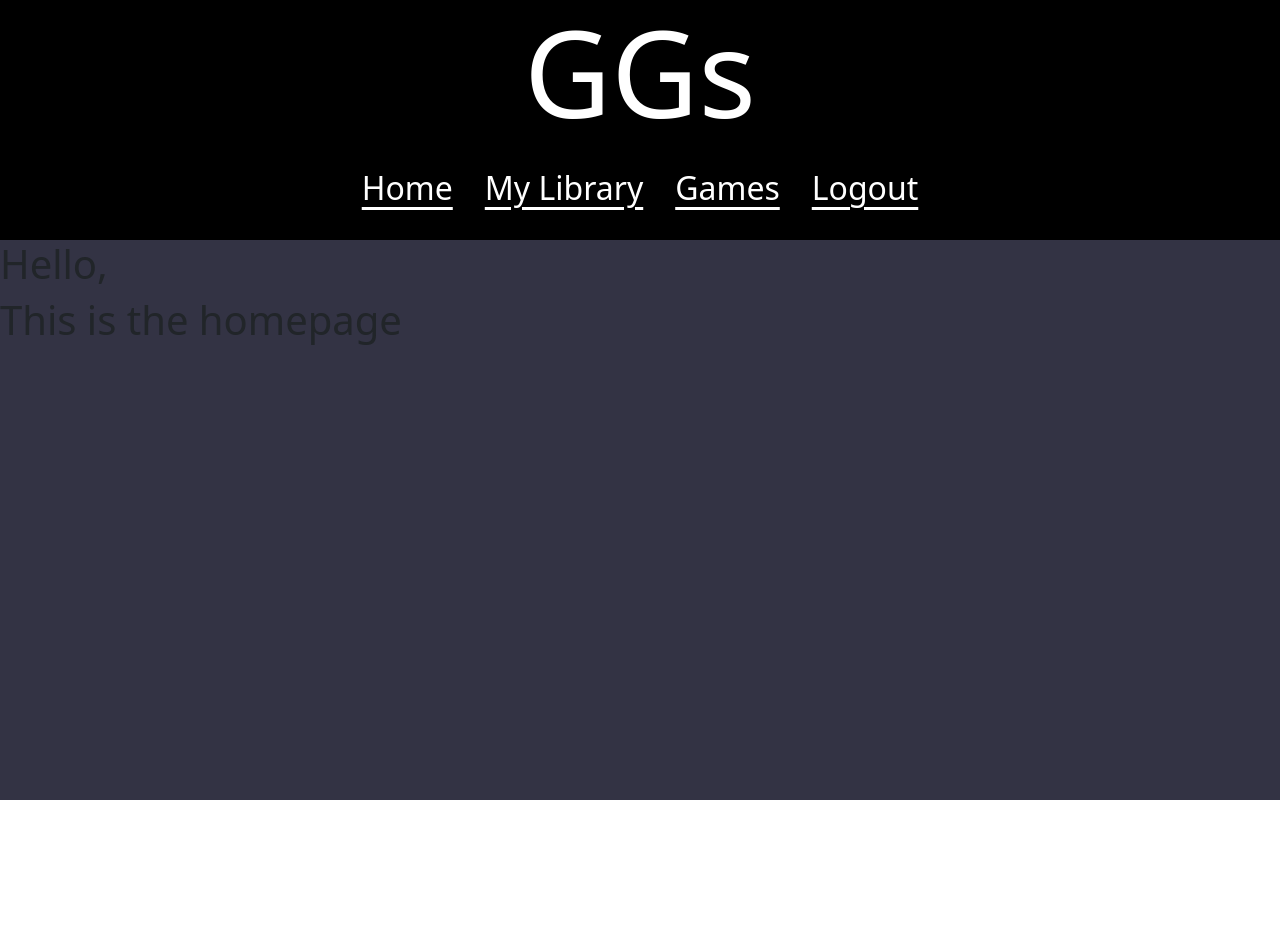
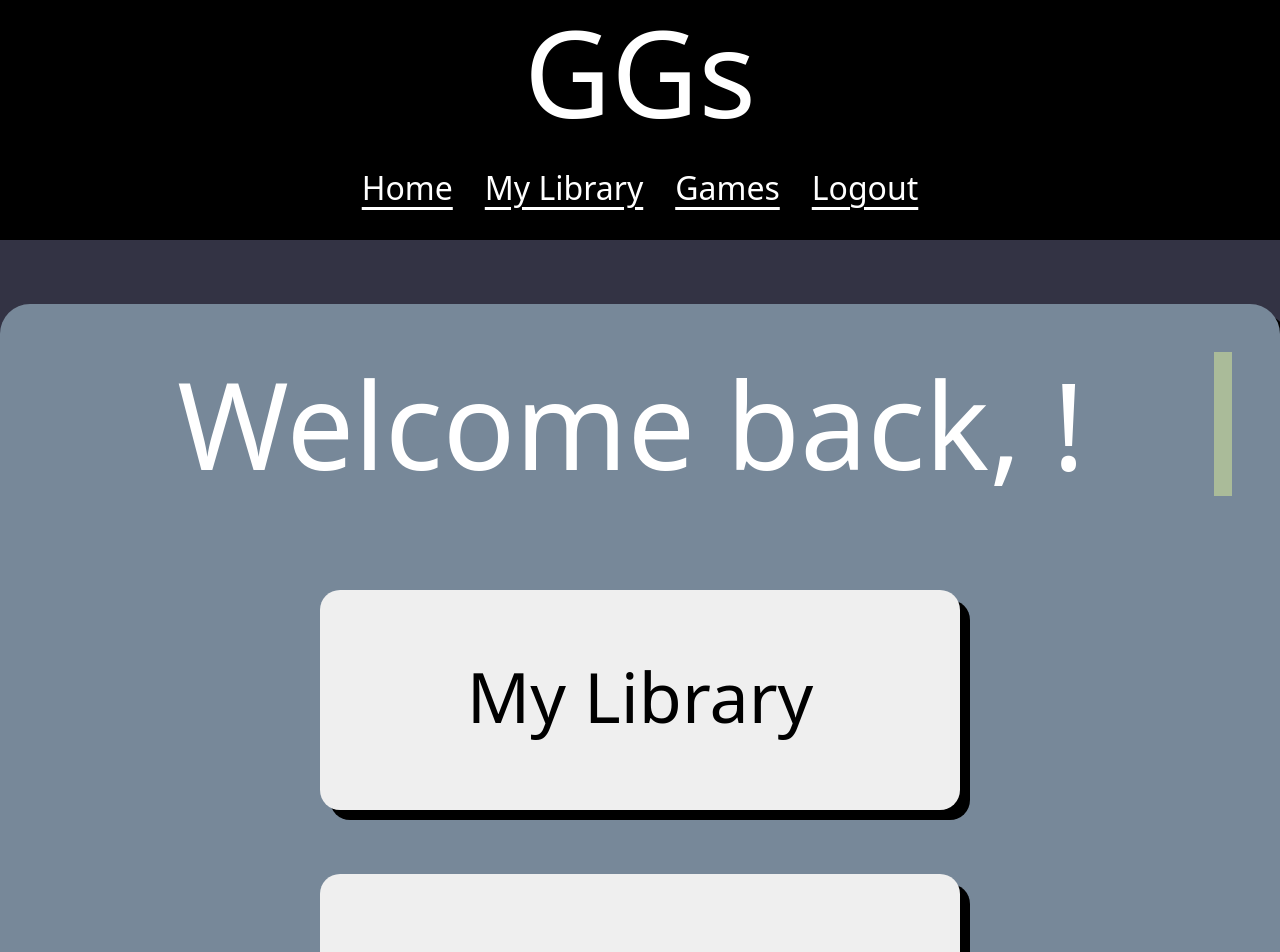
Before and after one commit to brian-walvoord/GGs, a React (Create React App) app in the folder frontend/: page /home in a window 1280 px wide. Shown: the top 952 px of the page. Before the commit the page ends 800 px from the top, so only its background shows below. Built offline with nearby package versions, Linux system fonts and the light colour scheme; no server answers.

Commit message:
style: added animation styling

```diff
--- a/frontend/src/components/Games.jsx
+++ b/frontend/src/components/Games.jsx
@@ -31,6 +31,9 @@ const Games = (props) => {
 
   return (
     <>
+      <div className="games-title-container">
+        <h1 className="games-title">Search Games</h1>
+      </div>
       <div className="search-bar">
         <input
           className="game-input-field"
--- a/frontend/src/components/Homepage.jsx
+++ b/frontend/src/components/Homepage.jsx
@@ -1,4 +1,6 @@
 import { useEffect } from "react";
+import { Link } from "react-router-dom";
+import "../sass/pages/Homepage.scss";
 
 const Homepage = (props) => {
   const {
@@ -15,10 +17,17 @@ const Homepage = (props) => {
   }, [])
 
   return (
-    <>
-      <h1>Hello, {user ? user[0].first_name + " " + user[0].last_name : null}</h1>
-      <h1>This is the homepage</h1>
-    </>
+    <div className="welcome-container">
+      <h1 className="welcome-txt">Welcome back, {user ? user[0].first_name + " " + user[0].last_name : null}!</h1>
+      <div className="welcome-btn-container">
+        <Link to="/library" style={{textDecoration: 'none'}}><div className="welcome-btn">
+          <h1 className="welcome-btn-txt">My Library</h1>
+        </div></Link>
+        <Link to="/games" style={{textDecoration: 'none'}}><div className="welcome-btn">
+          <h1 className="welcome-btn-txt">Search Games</h1>
+        </div></Link>
+      </div>
+    </div>
   )
 }
 
--- a/frontend/src/components/Library.jsx
+++ b/frontend/src/components/Library.jsx
@@ -25,7 +25,9 @@ const Library = (props) => {
 
   return (
     <>
-    <h1 className="library-title">My Library</h1>
+      <div className="library-title-container">
+        <h1 className="library-title">My Library</h1>
+      </div>
       <div className="library-container">
         {library ? library.map(game => <h2 onClick={() => {
           setLibraryPopup(true)
--- a/frontend/src/sass/layout/Header.scss
+++ b/frontend/src/sass/layout/Header.scss
@@ -23,7 +23,7 @@
 
 .header-user-container {
   position: absolute;
-  background-color: v.$black;
+  background-color: transparent;
   right: 20px;
   top: 8.2rem;
   z-index: 1
--- a/frontend/src/sass/pages/Games.scss
+++ b/frontend/src/sass/pages/Games.scss
@@ -1,5 +1,9 @@
 @use "../utilities/variables" as v;
 
+@keyframes typing {
+  from { width: 0 }
+  to { width: 100% }
+}
 
 .game-input-field {
   width: 50%;
@@ -47,3 +51,24 @@
   font-style:italic;
   color: v.$white;
 }
+
+.games-title-container {
+  color: v.$white;
+  text-align: center;
+  margin: 4rem auto 4rem;
+  padding: 1rem 3rem 2rem 3rem;
+  width: fit-content;
+  background-color: v.$secondary-color;
+  border-radius: 30px;
+  box-shadow: 10px 10px v.$black;
+}
+
+.games-title {
+  display: inline-block;
+  animation: typing .85s steps(12, end) forwards;
+  overflow: hidden;
+  border-right: .15em solid v.$accent-color;
+  white-space: nowrap;
+  width: 0;
+  font-size: 130px;
+}
--- a/frontend/src/sass/pages/Homepage.scss
+++ b/frontend/src/sass/pages/Homepage.scss
@@ -0,0 +1,63 @@
+@use "../utilities/variables" as v;
+
+@keyframes typing {
+  from { width: 0 }
+  to { width: 100% }
+}
+
+.welcome-container {
+  margin: 4rem auto 4rem;
+  padding: 1rem 3rem 2rem 3rem;
+  text-align: center;
+  width: fit-content;
+  background-color: v.$secondary-color;
+  border-radius: 30px;
+  box-shadow: 10px 10px v.$black;
+}
+
+.welcome-txt {
+  display: inline-block;
+  text-align: center;
+  color: v.$white;
+  font-size: 120px;
+  margin-top: 2rem;
+  animation: typing 1.5s steps(20, end) forwards;
+  overflow: hidden;
+  border-right: .15em solid v.$accent-color;
+  white-space: nowrap;
+  width: 0;
+}
+
+.welcome-btn-container {
+  display: flex;
+  flex-wrap: wrap;
+  justify-content: center;
+  margin-top: 5rem;
+}
+
+.welcome-btn {
+  background-color: v.$neutral-color;
+  margin: 0 2rem 4rem;
+  width: 40rem;
+  flex-wrap:wrap;
+  text-align: center;
+  padding: 4rem 0;
+  border-radius: 20px;
+  box-shadow: 10px 10px v.$black;
+  cursor: pointer;
+  &:active {
+    box-shadow: none;
+    transform: translateY(10px) translateX(10px);
+  }
+  &:hover {
+    background-color: v.$primary-color;
+    .welcome-btn-txt {
+      color: v.$neutral-color;
+    }
+  }
+}
+
+.welcome-btn-txt {
+  color: v.$black;
+  font-size: 70px;
+}
--- a/frontend/src/sass/pages/Library.scss
+++ b/frontend/src/sass/pages/Library.scss
@@ -1,4 +1,9 @@
 @use "../utilities/variables" as v;
+
+@keyframes typing {
+  from { width: 0 }
+  to { width: 100% }
+}
 
 .library-container {
   margin-top: 1rem;
@@ -13,14 +18,23 @@
   box-shadow: 10px 10px v.$black;
 }
 
-.library-title {
+.library-title-container {
   color: v.$white;
   text-align: center;
   margin: 4rem auto 4rem;
   padding: 1rem 3rem 2rem 3rem;
   width: fit-content;
   background-color: v.$secondary-color;
-  font-size: 130px;
   border-radius: 30px;
   box-shadow: 10px 10px v.$black;
 }
+
+.library-title {
+  display: inline-block;
+  animation: typing .7s steps(10, end) forwards;
+  overflow: hidden;
+  border-right: .15em solid v.$accent-color;
+  white-space: nowrap;
+  width: 0;
+  font-size: 130px;
+}
```
